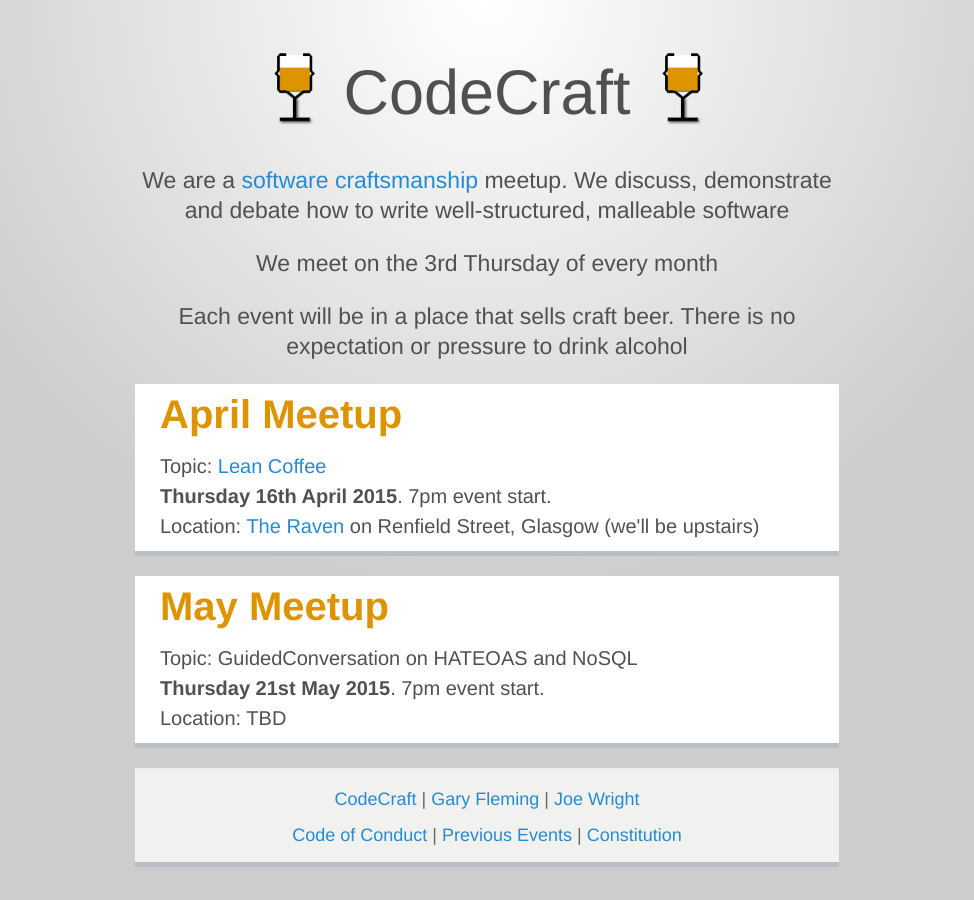
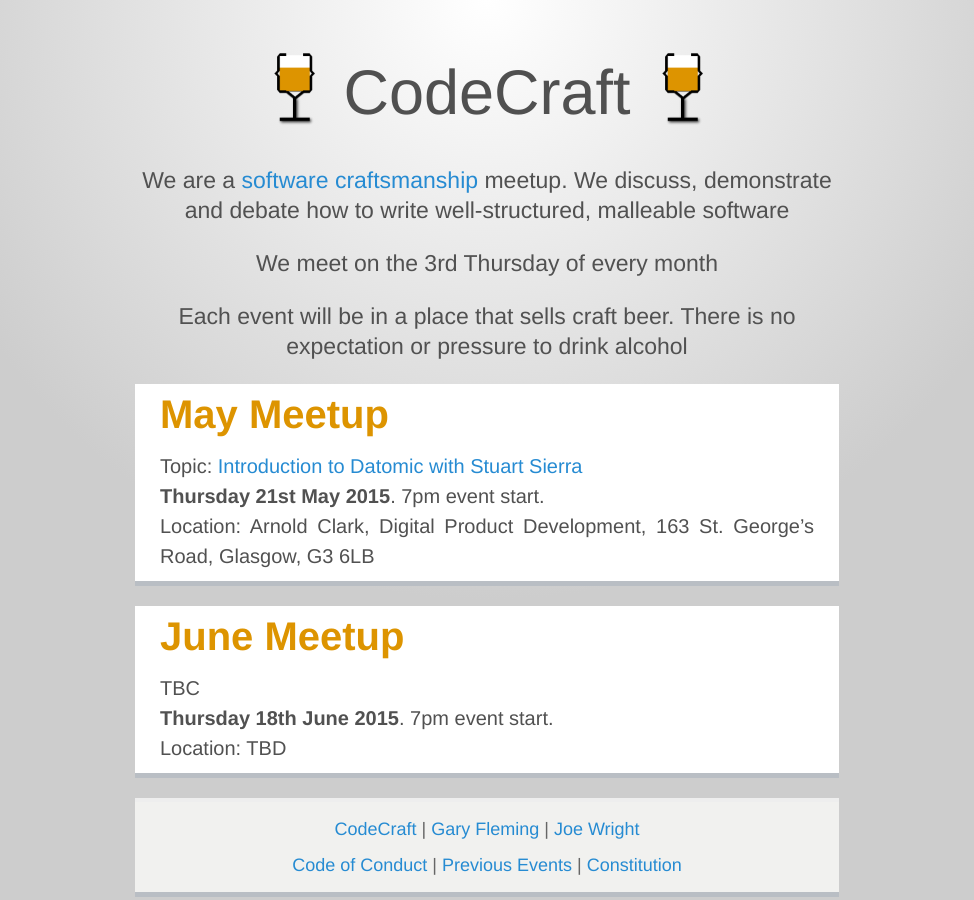
Before and after one commit to codecraftuk/codecraftuk.github.io, a Jekyll site: the page built from index.html, in a window 1280 px wide. Shown: the whole page, without its empty margins (153-1127 px from the left). Built offline with Jekyll 4.4.1, drawn with Linux system fonts in a browser that asks for light colours; Markdown is read by kramdown in place of the engine named in the settings.

Commit message:
Updating front page

```diff
--- a/index.html
+++ b/index.html
@@ -8,16 +8,17 @@
   <p>Each event will be in a place that sells craft beer. There is no expectation or pressure to drink alcohol</p>
 </div>
 
+
 <div class="meetups">
-  <h2>April Meetup</h2>
-  Topic: <a href="/events/2015/04/lean-coffee">Lean Coffee</a>
-   <br/><strong>Thursday 16th April 2015</strong>. 7pm event start.
-  <br/>Location: <a href="https://goo.gl/maps/vWn1J">The Raven</a> on Renfield Street, Glasgow (we'll be upstairs)
+  <h2>May Meetup</h2>
+  Topic: <a href="/events/2015/05/datomic/">Introduction to Datomic with Stuart Sierra</a>
+  <br/><strong>Thursday 21st May 2015</strong>. 7pm event start.
+  <br/>Location: Arnold Clark, Digital Product Development, 163 St. George’s Road, Glasgow, G3 6LB
 </div>
 
 <div class="meetups">
-  <h2>May Meetup</h2>
-  Topic: GuidedConversation on HATEOAS and NoSQL
-  <br/><strong>Thursday 21st May 2015</strong>. 7pm event start.
+  <h2>June Meetup</h2>
+  TBC
+  <br/><strong>Thursday 18th June 2015</strong>. 7pm event start.
   <br/>Location: TBD
 </div>
```
